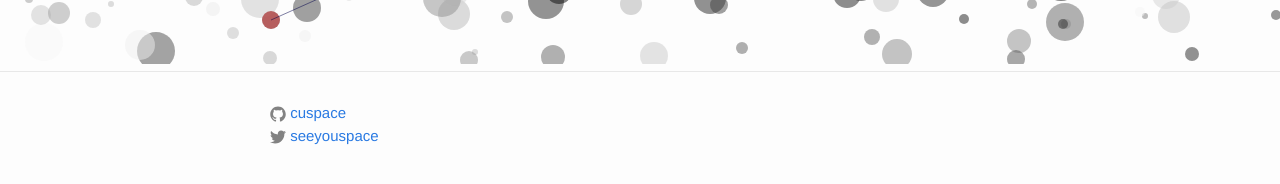
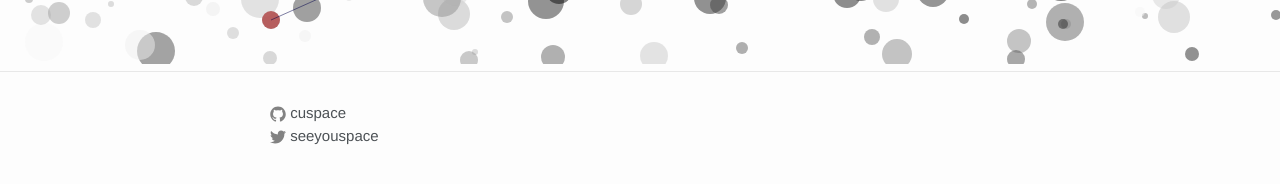
Before and after one commit to cuspace/cuspace.github.io, a Jekyll site: the page built from index.html, in a window 1280 px wide. Shown: the part 508-692 px from the top of the page. Built offline with Jekyll 4.4.1, drawn with Linux system fonts in a browser that asks for light colours; Markdown is read by kramdown in place of the engine named in the settings.

Commit message:
수정: 링크 밑줄없애고 색 변경

```diff
--- a/_sass/_base.scss
+++ b/_sass/_base.scss
@@ -89,19 +89,9 @@
  * Links
  */
 a {
-    color: $brand-color;
-    text-decoration: none;
-
-    &:visited {
-        color: darken($brand-color, 15%);
-    }
-
-    &:hover {
-        color: $text-color;
-        text-decoration: underline;
-    }
+     color: $brand-color;
+     text-decoration: none;
 }
-
 
 
 /**
--- a/_sass/_layout.scss
+++ b/_sass/_layout.scss
@@ -233,4 +233,8 @@
             font-size: 18px;
         }
     }
+
+    p a {
+        color: #4c80f1;
+    }
 }
--- a/css/main.scss
+++ b/css/main.scss
@@ -15,7 +15,7 @@
 
 $text-color:       #111;
 $background-color: #fdfdfd;
-$brand-color:      #2a7ae2;
+$brand-color:      #4d5256;
 
 $grey-color:       #828282;
 $grey-color-light: lighten($grey-color, 40%);
```
Also changed, not shown: blog.md (+1 -1 lines).
